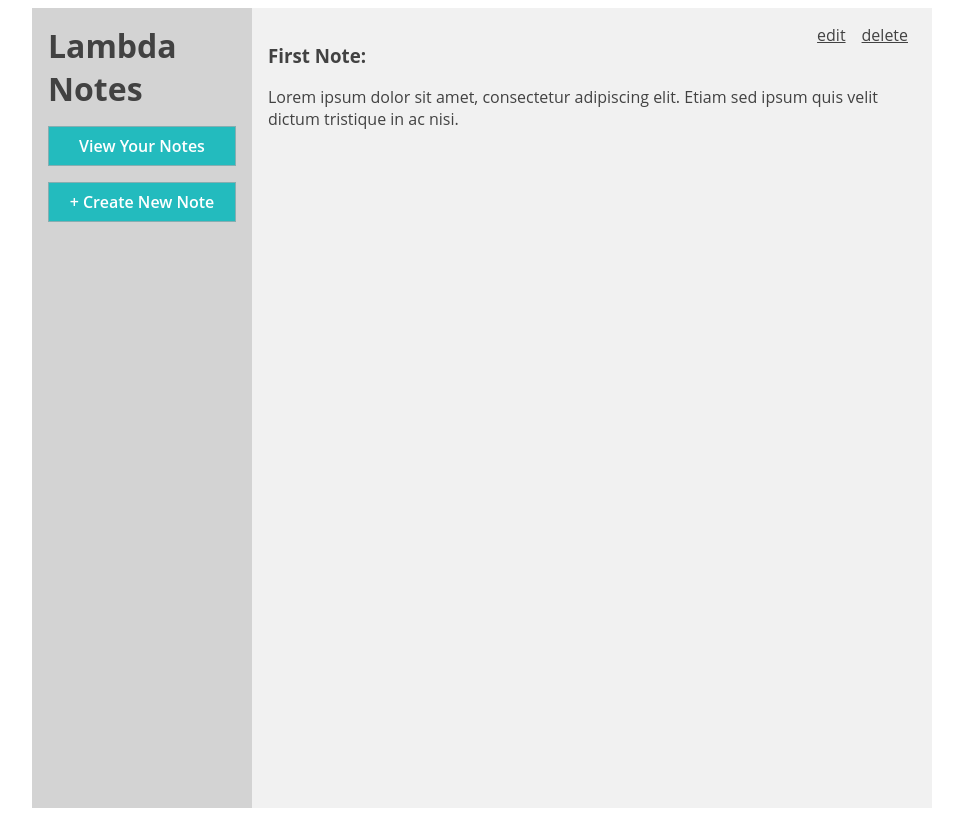
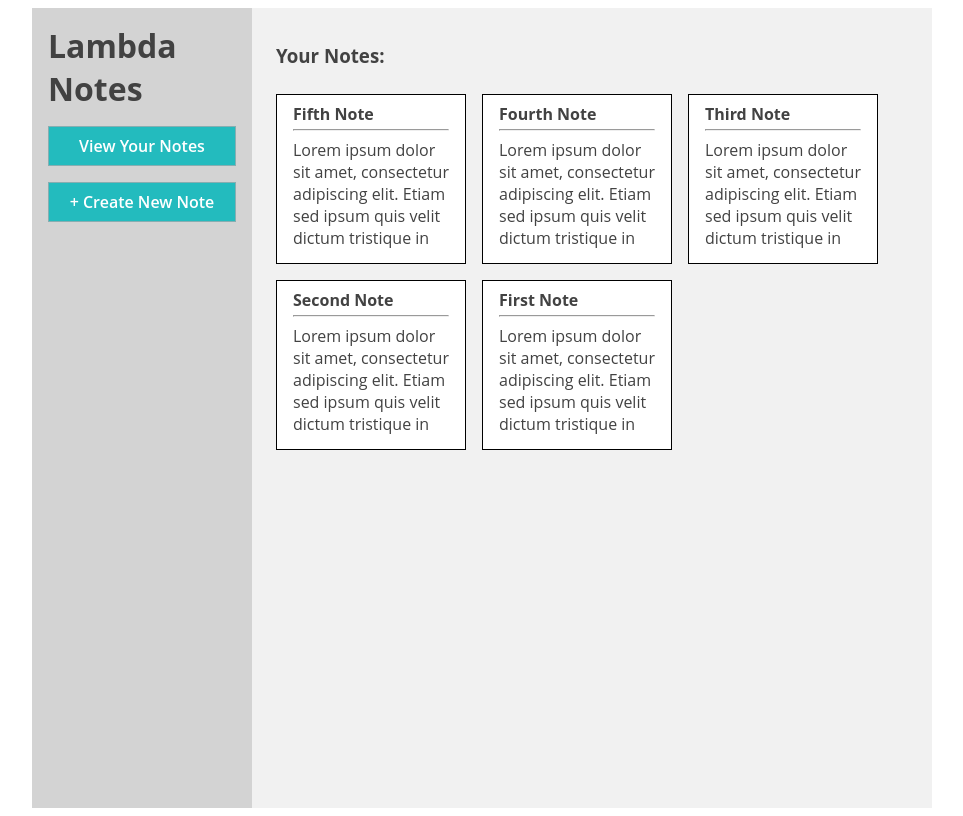
Before and after one commit to derpwanda/front-end-project-partdeux, a React (Create React App) app in the folder lambda-notes/: page / in a window 1280 px wide. Shown: the whole page, without its empty margins (158-1121 px from the left). Built offline with nearby package versions, Linux system fonts and the light colour scheme.

Commit message:
added editnote(functional); createnote added(not functional, match error)

```diff
--- /dev/null
+++ b/lambda-notes/src/actions/index.js
@@ -0,0 +1,24 @@
+export const DELETE_NOTE = 'DELETE_NOTE';
+export const EDIT_NOTE = 'EDIT_NOTE';
+export const CREATE_NOTE = 'CREATE_NOTE';
+
+export const deleteNote = (id) => {
+  return {
+    type: DELETE_NOTE,
+    payload: id,
+  }
+}
+
+export const editNote = (noteData) => {
+  return {
+    type: EDIT_NOTE,
+    payload: noteData,
+  }
+}
+
+export const createNote = (noteData) => {
+  return {
+    type: CREATE_NOTE,
+    payload: noteData,
+  }
+}
--- a/lambda-notes/src/components/CreateNote/CreateNote.js
+++ b/lambda-notes/src/components/CreateNote/CreateNote.js
@@ -1,7 +1,34 @@
 import React, { Component } from 'react';
+import { connect } from 'react-redux';
+import { createNote } from '../../actions';
 import './index.css';
 
 class CreateNote extends Component {
+  constructor() {
+    super();
+    this.state = {
+      note: {
+        title: '',
+        textBody: '',
+      }
+    }
+  }
+
+  handleSave = () => {
+    console.log('Note',this.state.note);
+    let newNote = {...this.state.note};
+    newNote['_id'] = Date.now() + newNote.title;
+    newNote.createdAt = Date.now();
+    this.props.createNote(this.state.note);
+    this.props.history.push('/')
+  }
+
+  handleChange = (event) => {
+    let temp = {...this.state.note}
+    temp[event.target.name]= event.target.value
+    this.setState({note:temp});
+  }
+
   render() {
     return (
       <div className='noteCard_container'>
@@ -16,20 +43,29 @@ class CreateNote extends Component {
             type='text'
             className='createNote_title'
             placeholder='Note Title'
+            name='title'
+            value={this.state.note.title}
+            onChange={this.handleChange}
           />
           <textarea
             className='createNote_textBody'
             placeholder='Note Content'
+            name='textBody'
             rows='20'
+            value={this.state.note.textBody}
+            onChange={this.handleChange}
           />
-          <a href='#' className='button_link'>
-            <div className='nav_button createNote_button'>Save</div>
-          </a>
+          </div>
 
-        </div>
+          <div
+            className='nav_button createNote_button'
+            onClick={this.handleSave}
+          >Save</div>
+
+
       </div>
     );
   }
 }
 
-export default CreateNote;
+export default connect(null, {createNote})(CreateNote);
--- a/lambda-notes/src/components/Main/Main.js
+++ b/lambda-notes/src/components/Main/Main.js
@@ -1,16 +1,20 @@
 import React, { Component } from 'react';
+import { Route } from 'react-router-dom';
 import './index.css';
 import NotesList from '../NotesList/NotesList.js'
 import NoteCard from '../NoteCard/NoteCard.js'
 import CreateNote from '../CreateNote/CreateNote.js'
 import EditNote from '../EditNote/EditNote.js'
-import DeleteNote from '../DeleteNote/DeleteNote.js'
+//import DeleteNote from '../DeleteNote/DeleteNote.js'
 
 class Main extends Component {
   render() {
     return (
       <div className="main_container">
-        <NoteCard />
+        <Route exact path='/' component={NotesList} />
+        <Route exact path='/note/:id' component={NoteCard} />
+        <Route exact path='/create' component={CreateNote} />
+        <Route exact path='/edit/:id' component={EditNote} />
       </div>
     );
   }
--- a/lambda-notes/src/components/NoteCard/NoteCard.js
+++ b/lambda-notes/src/components/NoteCard/NoteCard.js
@@ -1,46 +1,30 @@
 import React, { Component } from 'react';
+import { Link } from 'react-router-dom';
+import { connect } from 'react-redux';
 import './index.css';
 import DeleteNote from '../DeleteNote/DeleteNote.js';
+
+const mapStateToProps = (state) => {
+  return {
+    notesArray: state
+  }
+}
 
 class NoteCard extends Component {
   constructor() {
     super()
     this.state = {
       showDelete: false,
-      notesArray: [
-        {
-          _id: '58pagj4489fh5767n4wga',
-          title: 'First Note',
-          textBody: 'Lorem ipsum dolor sit amet, consectetur adipiscing elit. Etiam sed ipsum quis velit dictum tristique in ac nisi.',
-          createdAt: 1544705687436,
-        },
-        {
-          _id: '3tu384m-v348qwvu4',
-          title: 'Second Note',
-          textBody: 'Lorem ipsum dolor sit amet, consectetur adipiscing elit. Etiam sed ipsum quis velit dictum tristique in ac nisi.',
-          createdAt: 1544705687437
-        },
-        {
-          _id: 'f2w39f8u23fh2q39780f',
-          title: 'Third Note',
-          textBody: 'Lorem ipsum dolor sit amet, consectetur adipiscing elit. Etiam sed ipsum quis velit dictum tristique in ac nisi.',
-          createdAt: 1544705687438
-        },
-        {
-          _id: '34f3h789q20fh7832312r',
-          title: 'Fourth Note',
-          textBody: 'Lorem ipsum dolor sit amet, consectetur adipiscing elit. Etiam sed ipsum quis velit dictum tristique in ac nisi.',
-          createdAt: 1544705687438
-        },
-        {
-          _id: '342t90uf298hjg258g9h',
-          title: 'Fifth Note',
-          textBody: 'Lorem ipsum dolor sit amet, consectetur adipiscing elit. Etiam sed ipsum quis velit dictum tristique in ac nisi.',
-          createdAt: 1544705687438
-        },
+      matched: [],
+    }
+  }
 
-      ]
-    }
+  componentWillMount() {
+    let routeId = this.props.match.params.id;
+    console.log('route id',routeId)
+    let matched = this.props.notesArray.filter((item) => item._id === routeId)
+    console.log('Matched', matched)
+    this.setState({matched})
   }
 
   showModal = () => {
@@ -49,14 +33,15 @@ class NoteCard extends Component {
 
 
   render() {
+    console.log('noteview', this.props)
     return (
       <div className='noteCard_container'>
       <div className='noteCard_topContent'>
         <div className="noteCard_header">
-          <h3>{this.state.notesArray[0].title}:</h3>
+          <h3>{this.state.matched[0].title}:</h3>
         </div>
         <div>
-          <a href='#' className='edit_delete'>edit</a>
+          <Link to={`/edit/${this.props.match.params.id}`} className='edit_delete unstyled_link'>edit</Link>
           <a
             href='#'
             className='edit_delete'
@@ -65,14 +50,17 @@ class NoteCard extends Component {
         </div>
       </div>
         <div className='notes_list'>
-          <p className="">{this.state.notesArray[0].textBody}</p>
+          <p className="">{this.state.matched[0].textBody}</p>
         </div>
         <DeleteNote
           toggle={this.state.showDelete}
-          updateParent={this.showModal}/>
+          updateParent={this.showModal}
+          toDelete={this.state.matched[0]._id}
+          history={this.props.history}
+        />
       </div>
     );
   }
 }
 
-export default NoteCard;
+export default connect(mapStateToProps, {/*actions*/})(NoteCard);
--- a/lambda-notes/src/components/NotesList/NotesList.js
+++ b/lambda-notes/src/components/NotesList/NotesList.js
@@ -1,67 +1,53 @@
 import React, { Component } from 'react';
+import { Link } from 'react-router-dom';
+import { connect } from 'react-redux';
 import './index.css';
+
+const mapStateToProps = (state) => {
+  return {
+    notesArray: state
+  }
+}
 
 class NotesList extends Component {
   constructor() {
     super()
     this.state = {
-      notesArray: [
-        {
-          _id: '58pagj4489fh5767n4wga',
-          title: 'First Note',
-          textBody: 'Lorem ipsum dolor sit amet, consectetur adipiscing elit. Etiam sed ipsum quis velit dictum tristique in ac nisi.',
-          createdAt: 1544705687436,
-        },
-        {
-          _id: '3tu384m-v348qwvu4',
-          title: 'Second Note',
-          textBody: 'Lorem ipsum dolor sit amet, consectetur adipiscing elit. Etiam sed ipsum quis velit dictum tristique in ac nisi.',
-          createdAt: 1544705687437
-        },
-        {
-          _id: 'f2w39f8u23fh2q39780f',
-          title: 'Third Note',
-          textBody: 'Lorem ipsum dolor sit amet, consectetur adipiscing elit. Etiam sed ipsum quis velit dictum tristique in ac nisi.',
-          createdAt: 1544705687438
-        },
-        {
-          _id: '34f3h789q20fh7832312r',
-          title: 'Fourth Note',
-          textBody: 'Lorem ipsum dolor sit amet, consectetur adipiscing elit. Etiam sed ipsum quis velit dictum tristique in ac nisi.',
-          createdAt: 1544705687438
-        },
-        {
-          _id: '342t90uf298hjg258g9h',
-          title: 'Fifth Note',
-          textBody: 'Lorem ipsum dolor sit amet, consectetur adipiscing elit. Etiam sed ipsum quis velit dictum tristique in ac nisi.',
-          createdAt: 1544705687438
-        },
-
-      ]
+      notesArray: [],
     }
   }
 
+  componentWillMount() {
+    let reversed = Array.from(this.props.notesArray).reverse();
+    this.setState({notesArray: reversed});
+  }
+
+  generateNotes = (note, index) => {
+    return (
+      <Link to={`/note/${note._id}`} className='unstyled_link'>
+        <div className='note' key={note._id}>
+          <div>
+            <h4>{note.title}</h4>
+            <hr></hr>
+            <p>{note.textBody}</p>
+          </div>
+        </div>
+      </Link>
+
+    )
+  }
 
   render() {
+    console.log('props noteslist',this.props)
     return (
       <div className='noteslist_container'>
         <div className="noteslist_header"><h3>Your Notes:</h3></div>
           <div className='notes_list'>
-            {this.state.notesArray.map((note, index) => {
-              return (
-                <div className="note" key={index + note.title}>
-                <div>
-                  <h4>{note.title}</h4>
-                  <hr></hr>
-                  <p>{note.textBody}</p>
-                </div>
-              </div>
-              )
-            })}
+            {this.state.notesArray.map(this.generateNotes)}
           </div>
       </div>
     );
   }
 }
 
-export default NotesList;
+export default connect(mapStateToProps, {/*actions*/})(NotesList);
--- a/lambda-notes/src/index.css
+++ b/lambda-notes/src/index.css
@@ -21,6 +21,16 @@ body {
   text-decoration: none;
 }
 
+.unstyled_link {
+  text-decoration: none;
+  color: #424242;
+}
+
+.unstyled_link :visited{
+  text-decoration: none;
+  color: #424242;
+}
+
 .modal_button {
   width: 200px;
   display: flex;
--- a/lambda-notes/src/index.js
+++ b/lambda-notes/src/index.js
@@ -6,10 +6,10 @@ import * as serviceWorker from './serviceWorker';
 import {BrowserRouter as Router} from 'react-router-dom';
 import { Provider } from 'react-redux';
 import { createStore } from 'redux';
+import notesReducer from './reducers/index.js';
 
-const dummyReducer = (state=[], action) => state;
 
-const store = createStore(dummyReducer)
+const store = createStore(notesReducer)
 
 ReactDOM.render(
   <Provider store={store}>
--- /dev/null
+++ b/lambda-notes/src/reducers/index.js
@@ -0,0 +1,71 @@
+import {DELETE_NOTE, EDIT_NOTE, CREATE_NOTE} from '../actions/index.js';
+
+const initialState = [
+  {
+    _id: '58pagj4489fh5767n4wga',
+    title: 'First Note',
+    textBody: 'Lorem ipsum dolor sit amet, consectetur adipiscing elit. Etiam sed ipsum quis velit dictum tristique in ac nisi.',
+    createdAt: 1544705687436,
+  },
+  {
+    _id: '3tu384m-v348qwvu4',
+    title: 'Second Note',
+    textBody: 'Lorem ipsum dolor sit amet, consectetur adipiscing elit. Etiam sed ipsum quis velit dictum tristique in ac nisi.',
+    createdAt: 1544705687437
+  },
+  {
+    _id: 'f2w39f8u23fh2q39780f',
+    title: 'Third Note',
+    textBody: 'Lorem ipsum dolor sit amet, consectetur adipiscing elit. Etiam sed ipsum quis velit dictum tristique in ac nisi.',
+    createdAt: 1544705687438
+  },
+  {
+    _id: '34f3h789q20fh7832312r',
+    title: 'Fourth Note',
+    textBody: 'Lorem ipsum dolor sit amet, consectetur adipiscing elit. Etiam sed ipsum quis velit dictum tristique in ac nisi.',
+    createdAt: 1544705687438
+  },
+  {
+    _id: '342t90uf298hjg258g9h',
+    title: 'Fifth Note',
+    textBody: 'Lorem ipsum dolor sit amet, consectetur adipiscing elit. Etiam sed ipsum quis velit dictum tristique in ac nisi.',
+    createdAt: 1544705687438
+  },
+
+];
+
+//                    Current Application State, {action object}
+const notesReducer = (state = initialState, action) => {
+  let temp = Array.from(state);
+
+  switch (action.type){
+    case DELETE_NOTE:
+      state.forEach((item, index) => {
+        if(item._id === action.payload) {
+          temp.splice(index, 1);
+          return;
+        }
+      });
+      return temp;
+
+    case EDIT_NOTE:
+      state.forEach((item, index) => {
+        if(item._id === action.payload._id) {
+          temp.splice(index, 1);
+          return;
+        }
+      });
+      temp.push(action.payload);
+      return temp;
+
+    case CREATE_NOTE:
+      temp.push(action.payload);
+      return temp;
+
+      default:
+    //Returns: the next application state
+      return state;
+  }
+};
+
+export default notesReducer;
```
Also changed, not shown: lambda-notes/src/components/DeleteNote/DeleteNote.js (+9 -9 lines), lambda-notes/src/components/EditNote/EditNote.js (+47 -7 lines), lambda-notes/src/components/SideNav/SideNav.js (+5 -5 lines), lambda-notes/src/components/NotesList/index.css (line endings or trailing spaces).
